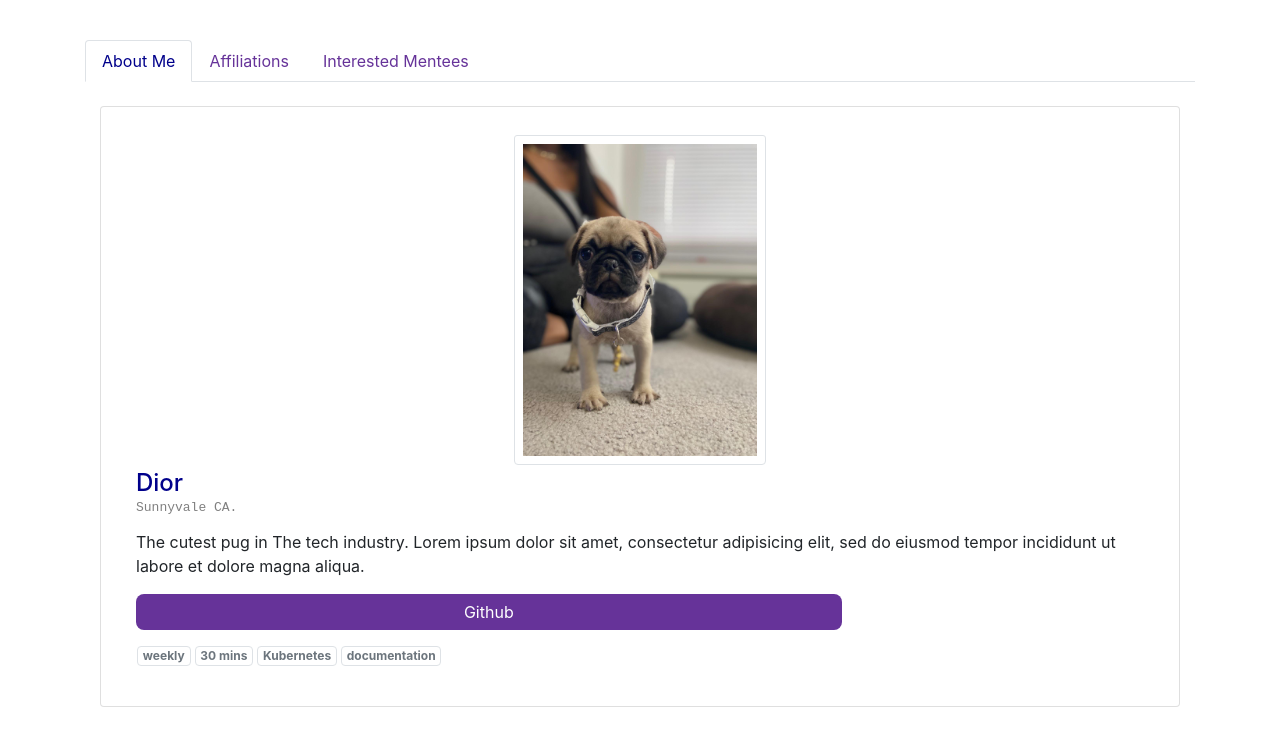
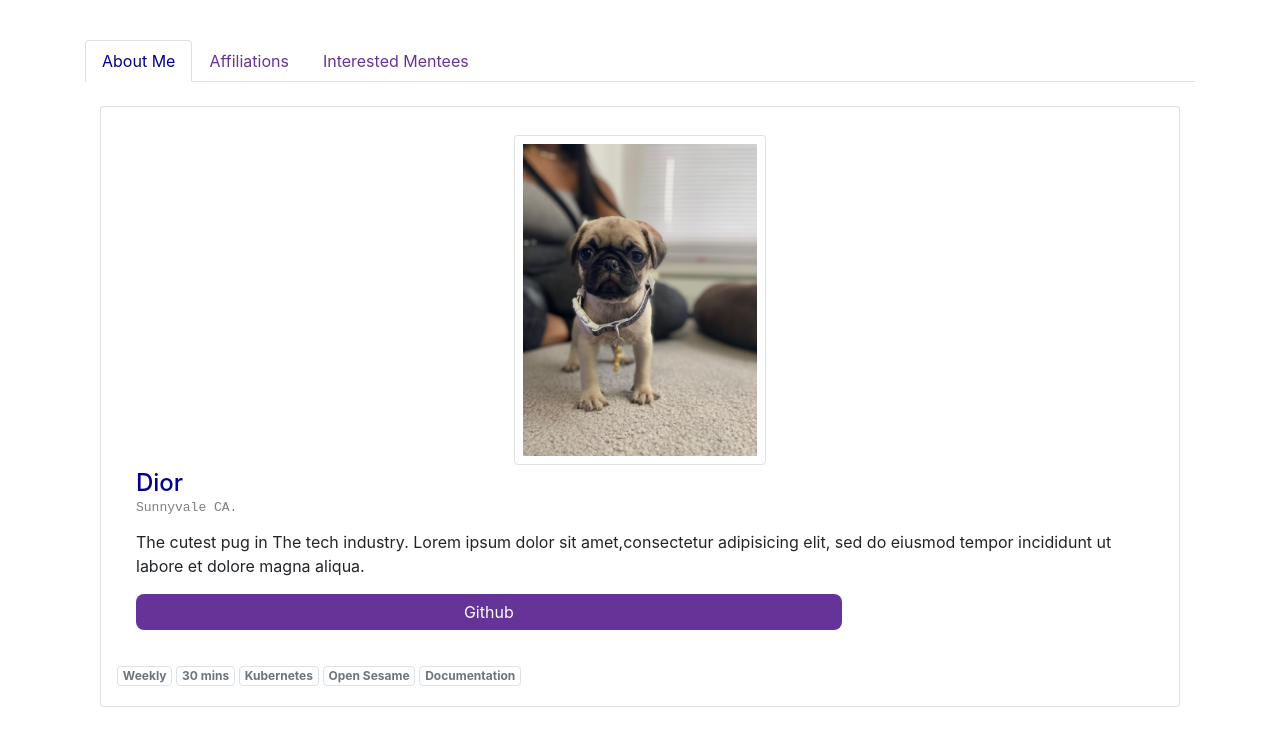
Before and after one commit to googleinterns/open-sesame, a website: page src/main/webapp/dashboard.html in a window 1280 px wide. Drawn offline with nearby package versions, Linux system fonts and the light colour scheme.

Commit message:
add function to create 'About Me' section

```diff
--- a/src/main/webapp/dashboard.html
+++ b/src/main/webapp/dashboard.html
@@ -30,22 +30,6 @@
   <div class="tab-content">
     <!-- About Me -->
     <div id="about-me" class="container tab-pane active"><br>
-            <div class="card col-12 ">
-                <div class="card-body">
-                    <img class="card-img-top img-thumbnail w-25 p-2 m-2 mx-auto d-block" src="images/dior.jpg" alt="Card image">
-                    <h4 id="user-name" class="card-title dark-emph">Dior<br>
-                        <small>Sunnyvale CA.</small>
-                    </h4>
-                    <p class="card-text">The cutest pug in The tech industry. Lorem ipsum dolor sit amet, consectetur adipisicing elit, sed do eiusmod tempor incididunt ut labore et dolore magna aliqua.</p>
-                    <a href="#" class="btn btn-primary" role="button">Github</a>
-                    <div class="row p-3">
-                        <div class="border border-muted text-muted mr-1 mb-1 badge">weekly</div>
-                        <div class="border border-muted text-muted mr-1 mb-1 badge">30 mins</div>
-                        <div class="border border-muted text-muted mr-1 mb-1 badge">Kubernetes</div>
-                        <div class="border border-muted text-muted mr-1 mb-1 badge">documentation</div>
-                    </div>
-                </div>
-            </div>
     </div>
     <!-- Affiliated Projects -->
     <div id="affiliations" class="container tab-pane fade"><br>
@@ -64,3 +48,4 @@
   <script src="https://code.jquery.com/jquery-3.5.1.slim.min.js" integrity="sha384-DfXdz2htPH0lsSSs5nCTpuj/zy4C+OGpamoFVy38MVBnE+IbbVYUew+OrCXaRkfj" crossorigin="anonymous"></script>
   <script src="https://cdn.jsdelivr.net/npm/popper.js@1.16.0/dist/umd/popper.min.js" integrity="sha384-Q6E9RHvbIyZFJoft+2mJbHaEWldlvI9IOYy5n3zV9zzTtmI3UksdQRVvoxMfooAo" crossorigin="anonymous"></script>
   <script src="https://stackpath.bootstrapcdn.com/bootstrap/4.5.0/js/bootstrap.min.js" integrity="sha384-OgVRvuATP1z7JjHLkuOU7Xw704+h835Lr+6QL9UvYjZE3Ipu6Tp75j7Bh/kR0JKI" crossorigin="anonymous"></script>
+  <script src="dashboard.js"></script>
--- a/src/main/webapp/dashboard.js
+++ b/src/main/webapp/dashboard.js
@@ -0,0 +1,83 @@
+/**
+ * Div of the About me tab.
+ */
+const aboutMeDiv = document.getElementById('about-me')
+
+/**
+ * Fake information for the hardcoded stage.
+ */
+const dummyName = 'Dior';
+const dummyLocation = 'Sunnyvale CA.';
+const dummyBio = 'The cutest pug in The tech industry. Lorem ipsum dolor sit amet,' +
+  'consectetur adipisicing elit, sed do eiusmod tempor incididunt ut' +
+  ' labore et dolore magna aliqua.';
+const dummyImg = 'images/dior.jpg';
+const dummyTags = ['Weekly', '30 mins', 'Kubernetes', 'Open Sesame', 'Documentation'];
+const dummyGitSrc = '#'
+
+/**
+ * Creates a mentor container element from input text.
+ * @param {String} name
+ * @param {String} location
+ * @param {String} bio
+ * @param {String} imgSrc
+ * @param {String List} tags
+ * @return {<div class="p-1 col-lg-4">} mentorContainer
+ */
+function createAboutMe(name, location, bio, imgSrc, tags, gitSrc) {
+  let AboutMeCard = document.createElement('div');
+  AboutMeCard.className = 'card col-12';
+
+  let AboutMeCardBody = document.createElement('div');
+  AboutMeCardBody.className = 'card-body';
+  AboutMeCard.append(AboutMeCardBody);
+
+  let userImage = document.createElement('img');
+  userImage.className = 'card-img-top img-thumbnail w-25 p-2 m-2 mx-auto d-block';
+  userImage.src = imgSrc;
+  AboutMeCardBody.append(userImage);
+
+  let userNameAndLocation = document.createElement('h4');
+  userNameAndLocation.id = 'user-name';
+  userNameAndLocation.className = 'card-title dark-emph';
+  userNameAndLocation.innerHTML = name + '<br>';
+  AboutMeCardBody.append(userNameAndLocation);
+
+  let userLocation = document.createElement('small');
+  userLocation.innerText = location;
+  userNameAndLocation.append(userLocation);
+
+  let userBio = document.createElement('p');
+  userBio.className = 'card-text';
+  userBio.innerText = bio;
+  AboutMeCardBody.append(userBio);
+
+  let gitButton = document.createElement('a');
+  gitButton.className = 'btn btn-primary';
+  gitButton.setAttribute('role', 'button')
+  gitButton.innerText = 'Github';
+  gitButton.href = gitSrc;
+  AboutMeCardBody.append(gitButton);
+
+  let tagRow = document.createElement('div');
+  tagRow.className = 'row p-3';
+  AboutMeCard.append(tagRow);
+  for (tag of tags) {
+    let tagElement = document.createElement('div');
+    tagElement.className = 'border border-muted text-muted mr-1 mb-1 badge';
+    tagElement.innerText = tag;
+    tagRow.append(tagElement)
+  }
+
+  return AboutMeCard;
+}
+
+/**
+ * Call functions to populate page sections with data.
+ */
+function setUpPage() {
+  aboutMeDiv.append(createAboutMe(dummyName, dummyLocation, dummyBio,
+    dummyImg, dummyTags, dummyGitSrc));
+}
+
+window.onload = setUpPage;
--- a/src/main/webapp/style.css
+++ b/src/main/webapp/style.css
@@ -4,7 +4,6 @@ a {
   text-decoration: none;
 }
 
-a.active,
 a:hover,
 .dark-emph {
   color: darkblue;
@@ -12,8 +11,9 @@ a:hover,
 
 .btn {
   background-color: rebeccapurple;
+  border-radius: 8px;
   border: none;
-    border-radius: 8px;
+  color: white;
   width: 70%;
 }
 
```
Also changed, not shown: src/main/webapp/dashboard.css (+5 -5 lines). Lines whose indentation alone changed are shown as unchanged.
